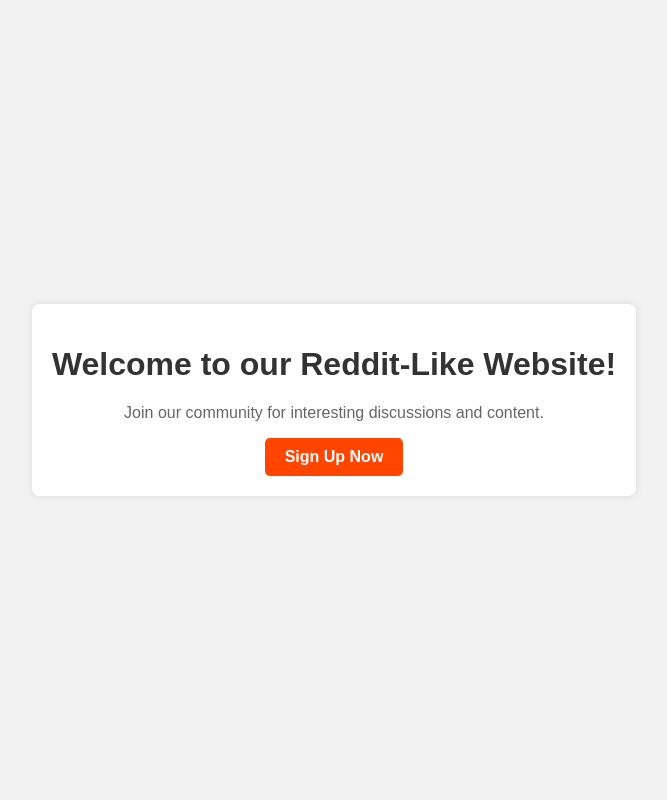
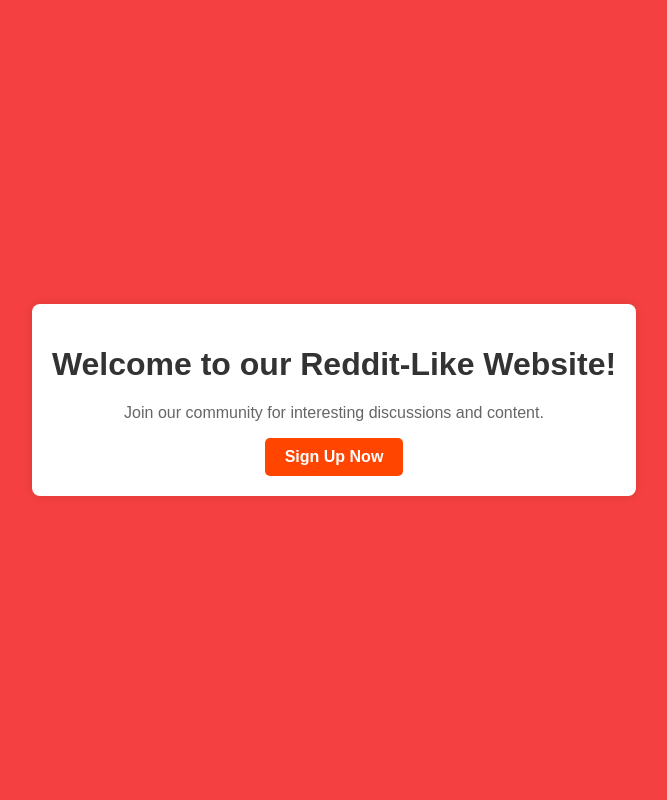
Before and after one commit to grundyal/GrizzHack6, a Flask app: page / in a window 1280 px wide. Shown: the whole page, without its empty margins (306-973 px from the left). Run offline with Flask 3, Linux system fonts and the light colour scheme.

Commit message:
changed landing color

```diff
--- a/frontend/static/landing_style.css
+++ b/frontend/static/landing_style.css
@@ -1,7 +1,7 @@
 /* static/style.css */
 body {
     font-family: Arial, sans-serif;
-    background-color: #f2f2f2;
+    background-color: #f44040;
     margin: 0;
     padding: 0;
     display: flex;
```
